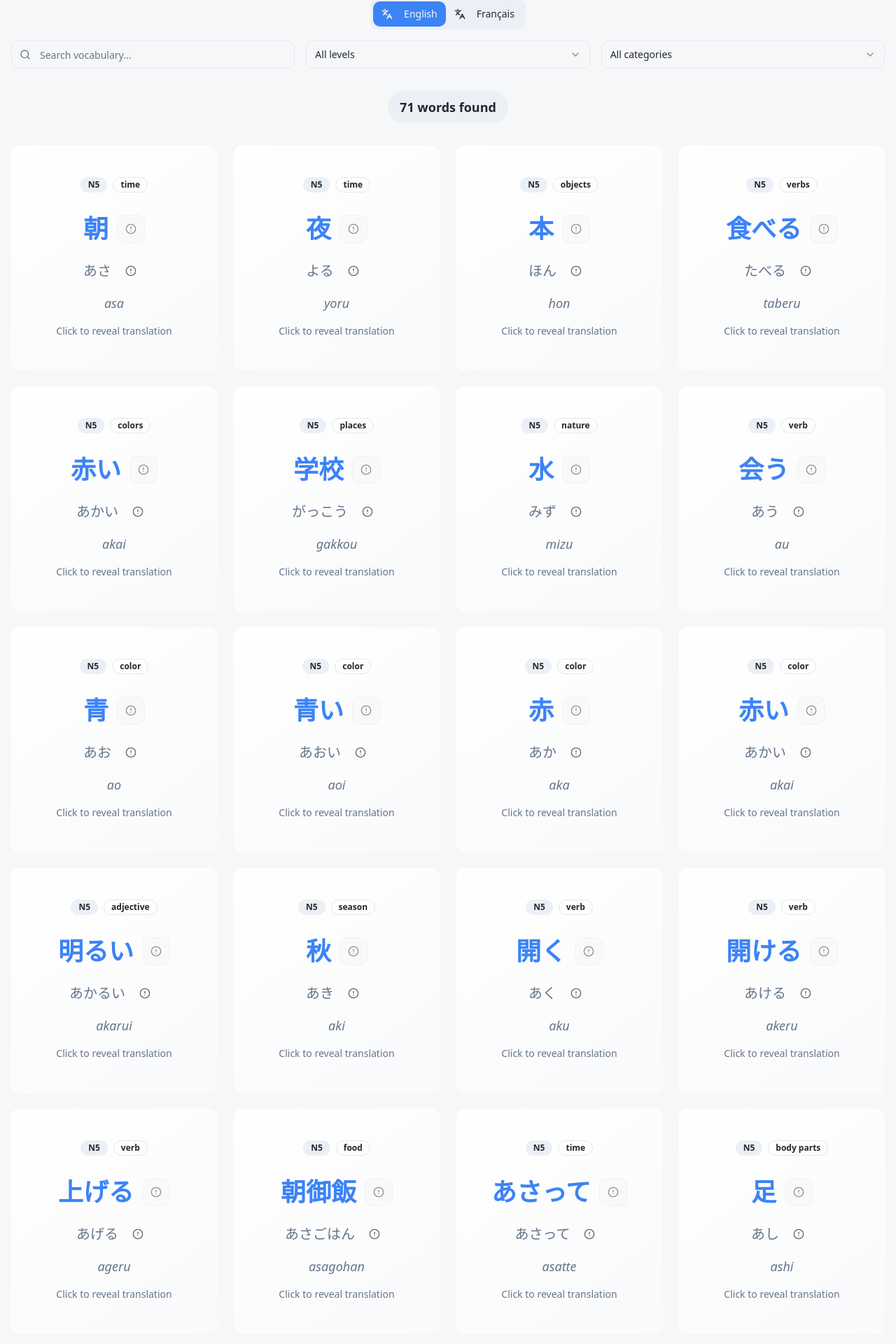
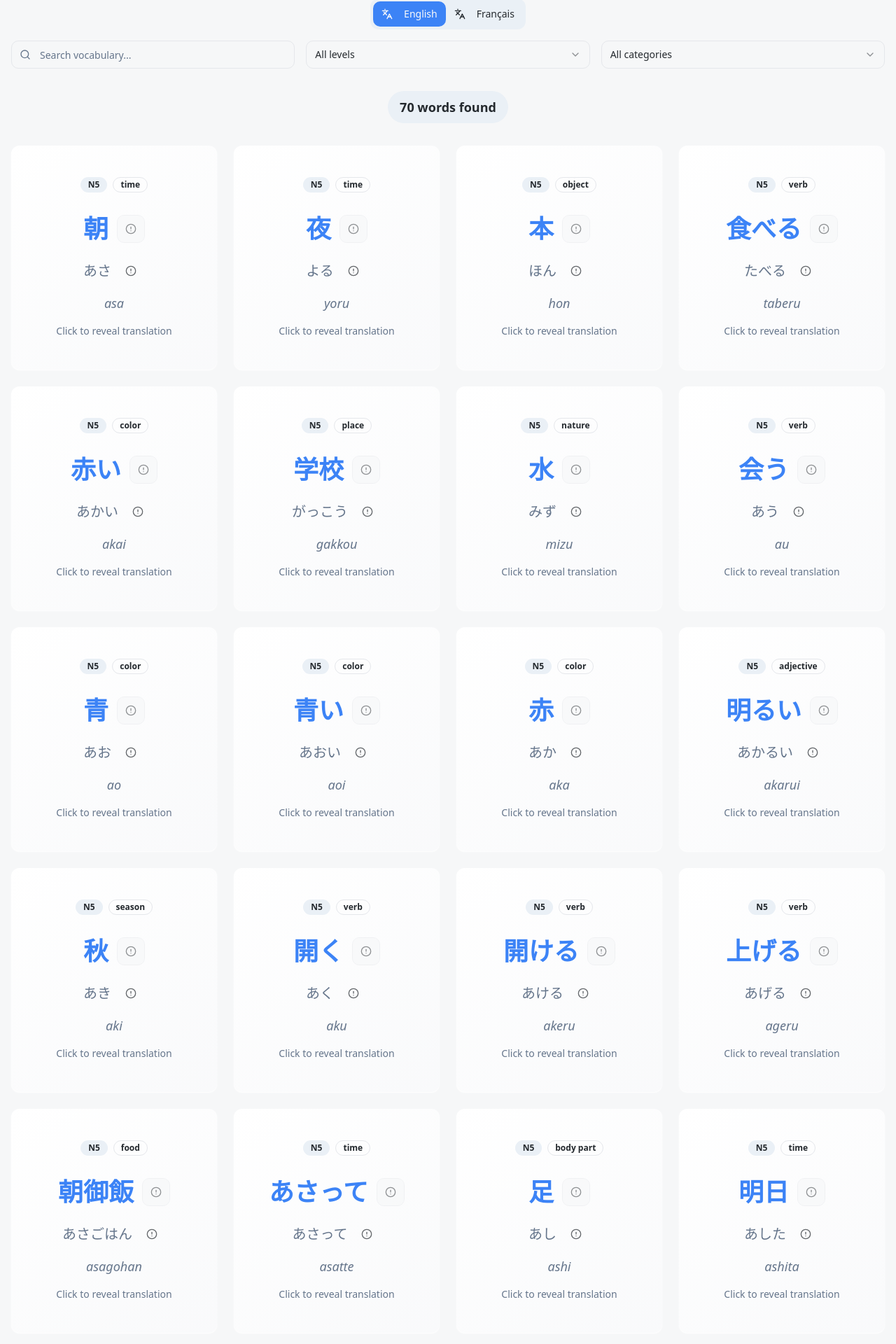
Before and after one commit to KlausMillenial/JLPT-APP, a React (Vite) app: page / in a window 1280 px wide. Shown: the part 374-2294 px from the top of the page at 70% size. Built offline with nearby package versions, Linux system fonts and the light colour scheme; the HTML template or start-up script is replaced by a standard one.

Commit message:
Refactor: Remove duplicate vocabulary

```diff
--- a/src/data/vocabulary.ts
+++ b/src/data/vocabulary.ts
@@ -68,7 +68,7 @@ export const vocabularyData: VocabularyWord[] = [
     english: "book",
     french: "livre",
     level: "N5",
-    category: "objects",
+    category: "object",
     wordType: "noun",
     examples: [
       {
@@ -88,7 +88,7 @@ export const vocabularyData: VocabularyWord[] = [
     english: "to eat",
     french: "manger",
     level: "N5",
-    category: "verbs",
+    category: "verb",
     wordType: "verb",
     examples: [
       {
@@ -108,7 +108,7 @@ export const vocabularyData: VocabularyWord[] = [
     english: "red",
     french: "rouge",
     level: "N5",
-    category: "colors",
+    category: "color",
     wordType: "adjective",
     examples: [
       {
@@ -128,7 +128,7 @@ export const vocabularyData: VocabularyWord[] = [
     english: "school",
     french: "école",
     level: "N5",
-    category: "places",
+    category: "place",
     wordType: "noun",
     examples: [
       {
@@ -160,7 +160,6 @@ export const vocabularyData: VocabularyWord[] = [
       }
     ]
   },
-  // New vocabulary words added from JSON
   {
     id: "au",
     japanese: "会う",
@@ -238,26 +237,6 @@ export const vocabularyData: VocabularyWord[] = [
         romaji: "Aka ga suki desu.",
         english: "I like red.",
         french: "J'aime le rouge."
-      }
-    ]
-  },
-  {
-    id: "akai_new",
-    japanese: "赤い",
-    hiragana: "あかい",
-    romaji: "akai",
-    english: "red",
-    french: "rouge (adjectif)",
-    level: "N5",
-    category: "color",
-    wordType: "adjective",
-    examples: [
-      {
-        japanese: "赤い車があります。",
-        hiragana: "あかいくるまがあります。",
-        romaji: "Akai kuruma ga arimasu.",
-        english: "There is a red car.",
-        french: "Il y a une voiture rouge."
       }
     ]
   },
@@ -409,7 +388,7 @@ export const vocabularyData: VocabularyWord[] = [
     english: "foot, leg",
     french: "pied, jambe",
     level: "N5",
-    category: "body parts",
+    category: "body part",
     wordType: "noun",
     examples: [
       {
@@ -509,7 +488,7 @@ export const vocabularyData: VocabularyWord[] = [
     english: "head",
     french: "tête",
     level: "N5",
-    category: "body parts",
+    category: "body part",
     wordType: "noun",
     examples: [
       {
```
